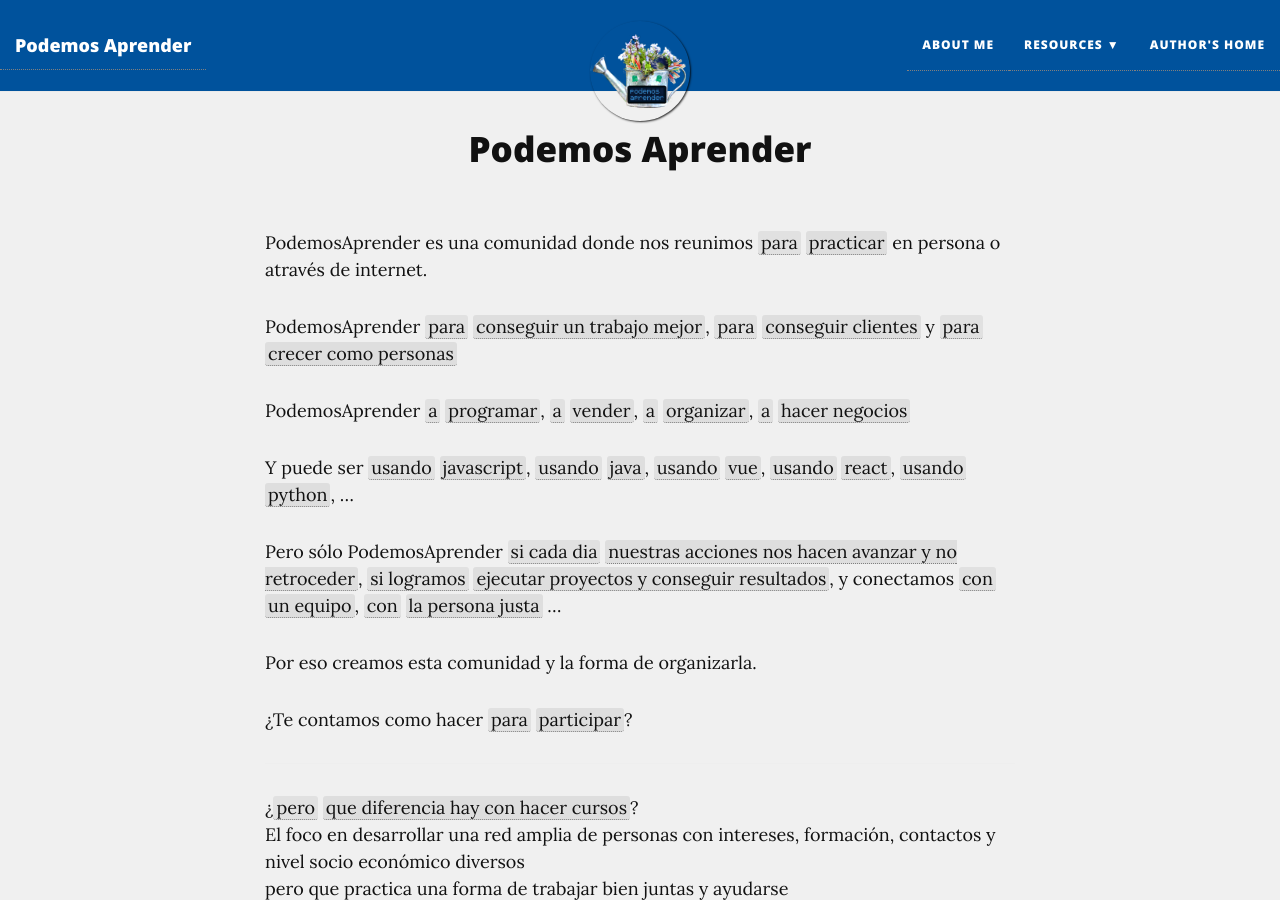
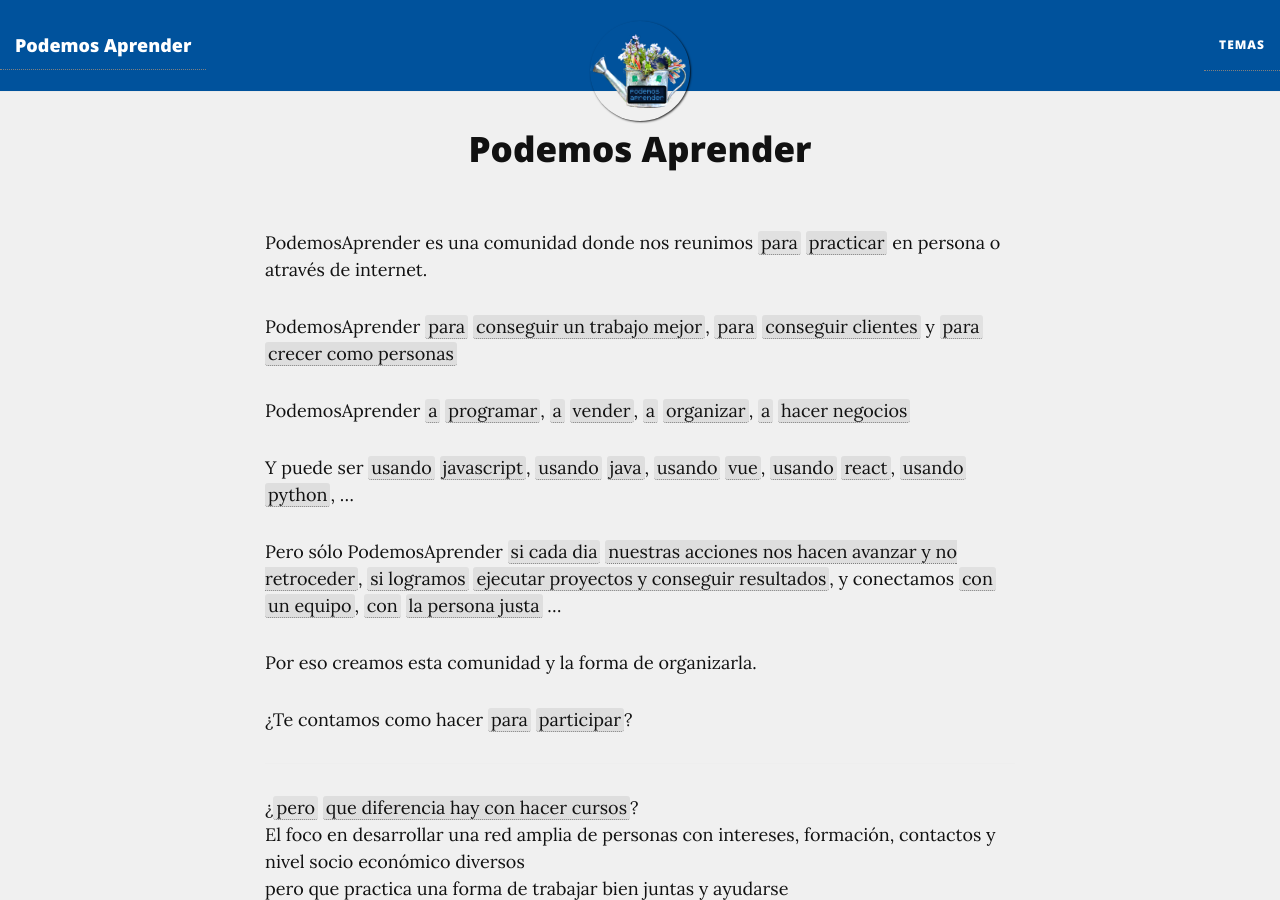
Before and after one commit to podemosaprender/podemosaprender.github.io, a Jekyll site: the page built from index.md, in a window 1280 px wide and 900 px high. Built offline with Jekyll 4.4.1, drawn with Linux system fonts in a browser that asks for light colours; nearby versions of some CDN libraries.

Commit message:
FIX: menu

```diff
--- a/_config.yml
+++ b/_config.yml
@@ -30,12 +30,7 @@ description: Tutoriales y Planes para avanzar tu carrera
 
 # List of links in the navigation bar
 navbar-links:
-  About Me: "aboutme"
-  Resources:
-    - Beautiful Jekyll: "http://deanattali.com/beautiful-jekyll/"
-    - Learn markdown: "http://www.markdowntutorial.com/"
-    - GitHub Pages: "https://pages.github.com/"
-  Author's home: "http://deanattali.com"
+  Temas: "tags.html"
 
 # Image to show in the navigation bar - image must be a square (width = height)
 # Remove this parameter if you don't want an image in the navbar
```
